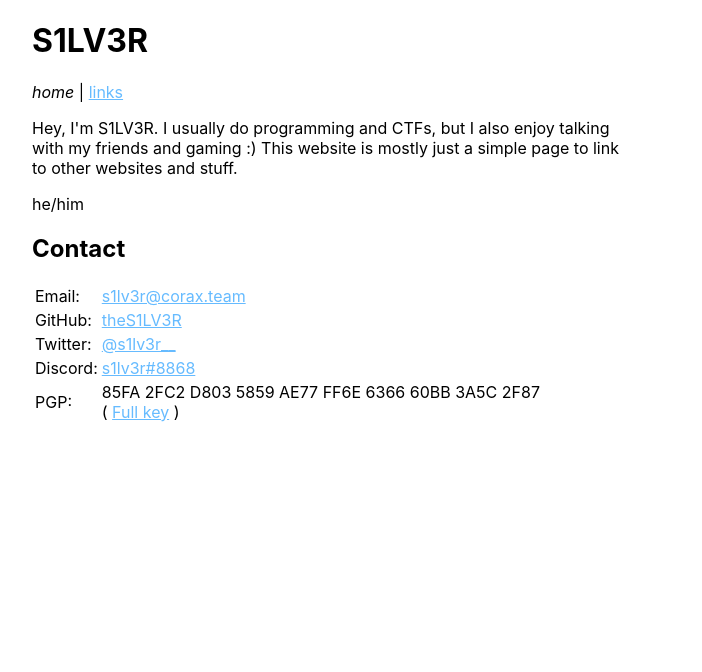
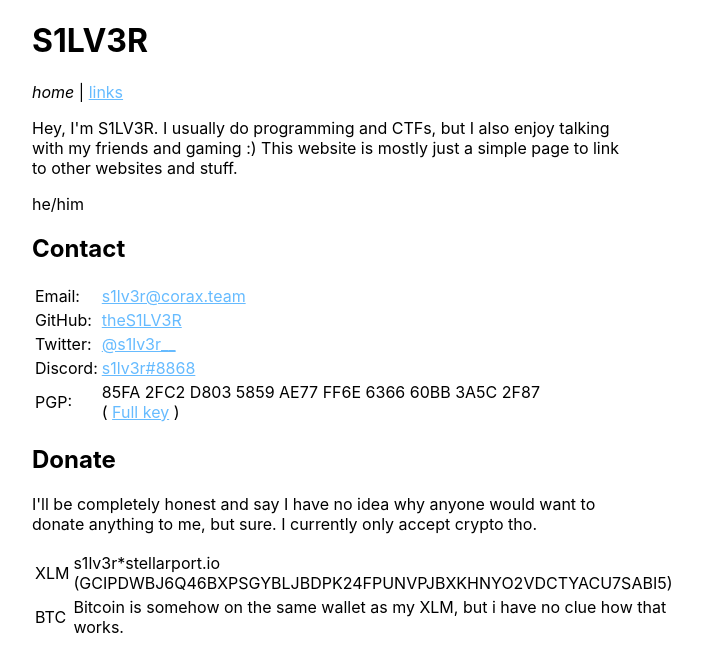
Before and after one commit to s1lv3r-website/landing, a Jekyll site: the page built from src/index.html, in a window 1280 px wide. Shown: the top 672 px of the page, without its empty margins (308-1010 px from the left). Built offline with Jekyll 4.4.1, drawn with Linux system fonts in a browser that asks for light colours.

Commit message:
add crypto donation stuff

```diff
--- a/src/index.html
+++ b/src/index.html
@@ -7,9 +7,7 @@ layout: default
   with my friends and gaming :) This website is mostly just a simple page to
   link to other websites and stuff.
 </p>
-<p>
-  he/him
-</p>
+<p>he/him</p>
 
 <h2>Contact</h2>
 
@@ -47,10 +45,7 @@ layout: default
   <tr>
     <td>Discord:</td>
     <td>
-      <a
-        href="{{site.url}}/discord"
-        target="_blank"
-        rel="noopener noreferrer"
+      <a href="{{site.url}}/discord" target="_blank" rel="noopener noreferrer"
         >{{site.discord_username}}</a
       >
     </td>
@@ -63,3 +58,25 @@ layout: default
     </td>
   </tr>
 </table>
+
+<h2>Donate</h2>
+<p>
+  I'll be completely honest and say I have no idea why anyone would want to
+  donate anything to me, but sure. I currently only accept crypto tho.
+</p>
+<table>
+  <tr>
+    <td>XLM</td>
+    <td>
+      s1lv3r*stellarport.io
+      (GCIPDWBJ6Q46BXPSGYBLJBDPK24FPUNVPJBXKHNYO2VDCTYACU7SABI5)
+    </td>
+  </tr>
+  <tr>
+    <td>BTC</td>
+    <td>
+      Bitcoin is somehow on the same wallet as my XLM, but i have no clue how
+      that works.
+    </td>
+  </tr>
+</table>
```
